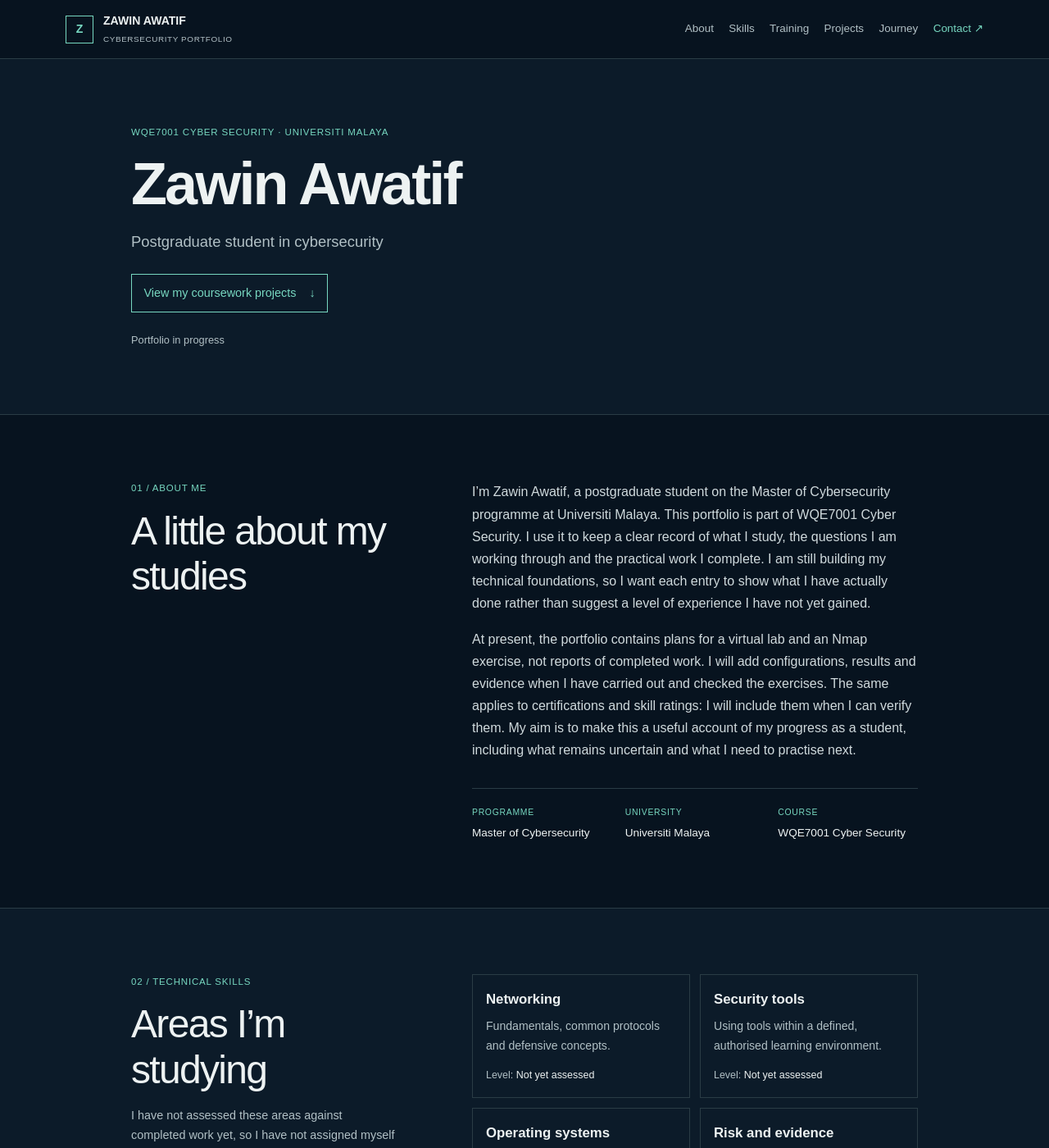
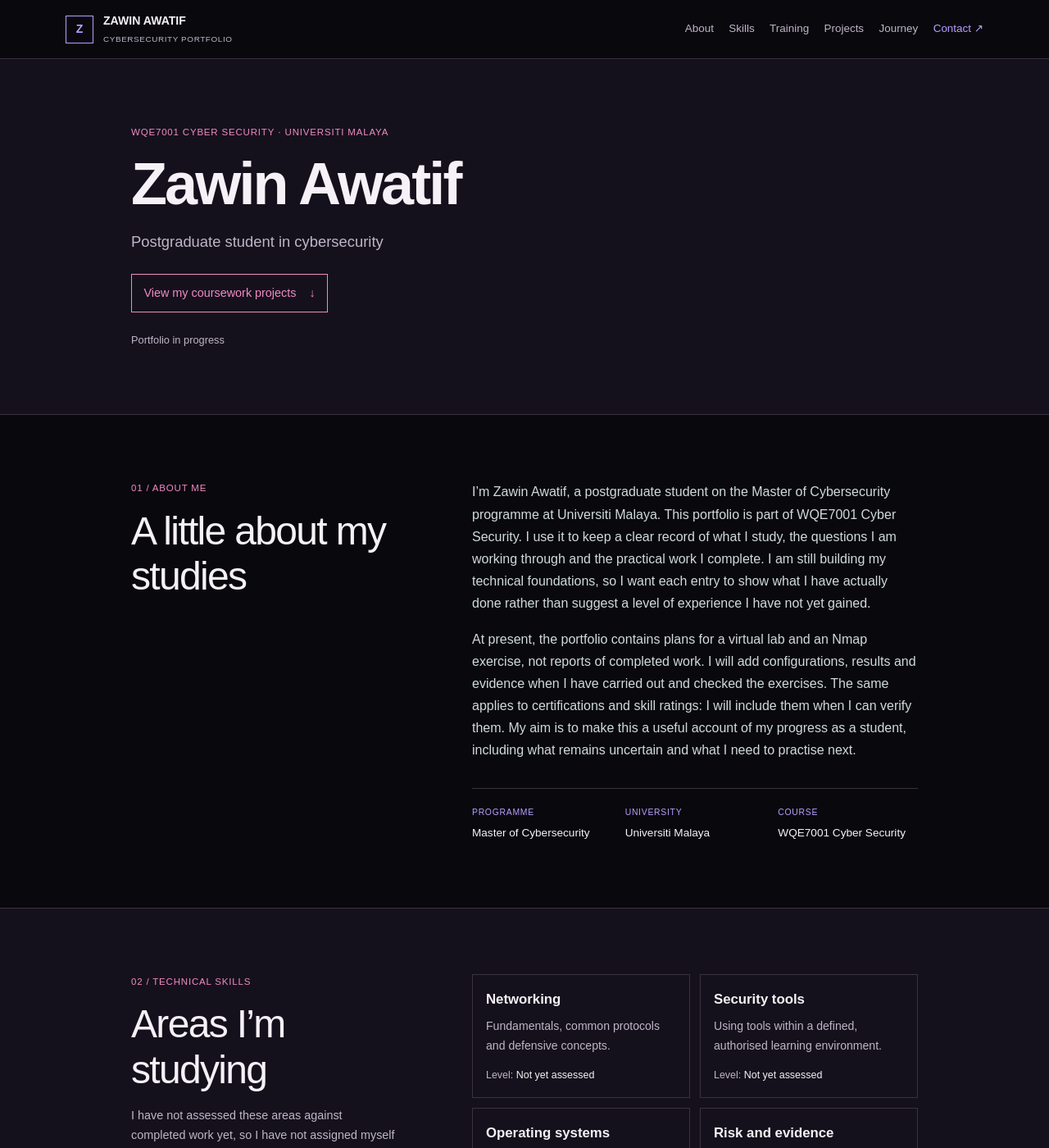
Before and after one commit to WinZapri/cybersecurity-portfolio, a Jekyll site: the page built from index.md, in a window 1280 px wide and 1400 px high. Shown: the whole window at 82% size. Built offline with Jekyll 4.4.1, drawn with Linux system fonts in a browser that asks for light colours.

Commit message:
style: restore black pink purple theme
Co-authored-by: Copilot App <223556219+Copilot@users.noreply.github.com>

```diff
--- a/_layouts/default.html
+++ b/_layouts/default.html
@@ -4,7 +4,7 @@
     <meta charset="utf-8">
     <meta name="viewport" content="width=device-width, initial-scale=1">
     <meta name="description" content="{{ page.description | default: site.description | escape }}">
-    <meta name="theme-color" content="#07131f">
+    <meta name="theme-color" content="#09080d">
     <title>{{ page.title | default: site.title | escape }}</title>
     <link rel="stylesheet" href="{{ '/assets/css/portfolio.css' | relative_url }}">
   </head>
--- a/assets/css/portfolio.css
+++ b/assets/css/portfolio.css
@@ -1,11 +1,12 @@
 :root {
   color-scheme: dark;
-  --navy: #07131f;
-  --navy-light: #0c1b29;
-  --teal: #77d7c0;
-  --text: #edf2f2;
-  --muted: #b1c0c5;
-  --line: #2a3c45;
+  --navy: #09080d;
+  --navy-light: #15111c;
+  --pink: #f08ac4;
+  --purple: #b7a0ff;
+  --text: #f5f1f7;
+  --muted: #beb5c8;
+  --line: #39313f;
   --sans: Arial, Helvetica, sans-serif;
 }
 
@@ -13,24 +14,25 @@
 html { scroll-padding-top: 5rem; }
 body { margin: 0; background: var(--navy); color: var(--text); font-family: var(--sans); font-size: 16px; line-height: 1.7; }
 a { color: inherit; }
-a:focus-visible { outline: 2px solid var(--teal); outline-offset: 4px; }
-.skip-link { position: absolute; z-index: 20; top: .75rem; left: .75rem; padding: .6rem 1rem; transform: translateY(-160%); background: var(--teal); color: var(--navy); }
+a:focus-visible { outline: 2px solid var(--pink); outline-offset: 4px; }
+.skip-link { position: absolute; z-index: 20; top: .75rem; left: .75rem; padding: .6rem 1rem; transform: translateY(-160%); background: var(--pink); color: var(--navy); }
 .skip-link:focus { transform: translateY(0); }
 .site-header { position: sticky; z-index: 10; top: 0; display: flex; align-items: center; justify-content: space-between; gap: 1.5rem; min-height: 72px; padding: .75rem max(6vw, calc((100vw - 1120px) / 2)); border-bottom: 1px solid var(--line); background: var(--navy); }
 .brand { display: flex; align-items: center; gap: .75rem; color: var(--text); font-size: .88rem; font-weight: 700; text-decoration: none; }
-.brand-mark { display: grid; width: 34px; height: 34px; place-items: center; border: 1px solid var(--teal); color: var(--teal); font-weight: 700; }
+.brand-mark { display: grid; width: 34px; height: 34px; place-items: center; border: 1px solid var(--purple); color: var(--purple); font-weight: 700; }
 .brand-subtitle { display: block; margin-top: .1rem; color: var(--muted); font-size: .62rem; font-weight: 400; letter-spacing: .06em; }
 .site-nav { display: flex; flex-wrap: wrap; align-items: center; gap: .55rem 1.15rem; }
 .site-nav a { color: var(--muted); font-size: .84rem; text-decoration: none; }
-.site-nav a:hover, .site-nav a:focus-visible, .site-nav .nav-contact { color: var(--teal); }
+.site-nav a:hover, .site-nav a:focus-visible { color: var(--pink); }
+.site-nav .nav-contact { color: var(--purple); }
 main { overflow: hidden; }
 .hero { display: flex; min-height: 390px; flex-direction: column; align-items: flex-start; justify-content: center; padding: 5rem max(10vw, calc((100vw - 960px) / 2)); background: var(--navy-light); }
 .eyebrow, .project-status, .meta-label { font-size: .72rem; letter-spacing: .07em; text-transform: uppercase; }
-.eyebrow { margin: 0 0 .85rem; color: var(--teal); }
+.eyebrow { margin: 0 0 .85rem; color: var(--pink); }
 .hero h1 { margin: 0; font-size: clamp(2.6rem, 6vw, 4.5rem); font-weight: 600; letter-spacing: -.04em; line-height: 1.1; }
 .hero-copy { margin: .9rem 0 1.5rem; color: var(--muted); font-size: 1.15rem; }
-.button { display: inline-flex; align-items: center; gap: 1rem; padding: .65rem .9rem; border: 1px solid var(--teal); color: var(--teal); font-size: .9rem; text-decoration: none; }
-.button:hover { background: rgba(119, 215, 192, .08); }
+.button { display: inline-flex; align-items: center; gap: 1rem; padding: .65rem .9rem; border: 1px solid var(--pink); color: var(--pink); font-size: .9rem; text-decoration: none; }
+.button:hover { background: rgba(240, 138, 196, .08); }
 .hero-note { margin: 1.4rem 0 0; color: var(--muted); font-size: .8rem; }
 .section { display: grid; grid-template-columns: minmax(210px, .75fr) 1.25fr; gap: clamp(2rem, 7vw, 6rem); padding: 5rem max(10vw, calc((100vw - 960px) / 2)); border-top: 1px solid var(--line); }
 .section-heading h2, .contact-section h2 { max-width: 430px; margin: 0; font-size: clamp(2rem, 4vw, 3rem); font-weight: 500; letter-spacing: -.035em; line-height: 1.15; }
@@ -39,7 +41,7 @@ main { overflow: hidden; }
 .section-body > p:first-child { margin-top: 0; }
 .about-meta { display: grid; grid-template-columns: repeat(3, 1fr); gap: 1rem; margin-top: 2rem; padding-top: 1.25rem; border-top: 1px solid var(--line); }
 .about-meta div { display: flex; flex-direction: column; gap: .3rem; }
-.meta-label { color: var(--teal); font-size: .65rem; }
+.meta-label { color: var(--purple); font-size: .65rem; }
 .about-meta strong { color: var(--text); font-size: .85rem; font-weight: 500; }
 .skills-section, .career-section { background: var(--navy-light); }
 .skills-grid { display: grid; grid-template-columns: repeat(2, minmax(0, 1fr)); gap: .75rem; }
@@ -57,9 +59,9 @@ main { overflow: hidden; }
 .projects-section .section-intro { grid-column: 2; grid-row: 2; justify-self: end; margin: 0; }
 .project-grid { display: grid; grid-template-columns: repeat(2, minmax(0, 1fr)); gap: 1rem; }
 .project-card { display: flex; min-height: 250px; flex-direction: column; align-items: flex-start; padding: 1.35rem; border: 1px solid var(--line); }
-.project-status { margin: 0 0 1.3rem; color: var(--teal); font-size: .65rem; }
+.project-status { margin: 0 0 1.3rem; color: var(--purple); font-size: .65rem; }
 .project-card h3 { max-width: 480px; }
-.card-link { display: flex; justify-content: space-between; gap: 1rem; width: 100%; margin-top: auto; padding-top: 1.5rem; color: var(--teal); font-size: .88rem; text-decoration: none; }
+.card-link { display: flex; justify-content: space-between; gap: 1rem; width: 100%; margin-top: auto; padding-top: 1.5rem; color: var(--pink); font-size: .88rem; text-decoration: none; }
 .card-link:hover, .contact-links a:hover { text-decoration: underline; text-underline-offset: .2em; }
 .journey-section { background: var(--navy); }
 .journey-heading { align-self: start; }
@@ -68,13 +70,13 @@ main { overflow: hidden; }
 .contact-section { padding: 5rem max(10vw, calc((100vw - 960px) / 2)); border-top: 1px solid var(--line); background: var(--navy-light); }
 .contact-section > p:not(.eyebrow):not(.small-note) { color: var(--muted); }
 .contact-links { display: flex; flex-wrap: wrap; gap: .8rem 1.7rem; margin-top: 1.3rem; }
-.contact-links a { color: var(--teal); font-size: .9rem; }
+.contact-links a { color: var(--purple); font-size: .9rem; }
 .small-note { max-width: 520px; margin-top: 1rem; color: var(--muted); font-size: .78rem; }
 .site-footer { display: flex; align-items: center; justify-content: space-between; gap: 1rem; padding: 1.3rem max(6vw, calc((100vw - 1120px) / 2)); border-top: 1px solid var(--line); color: var(--muted); font-size: .75rem; }
 .site-footer p { margin: 0; }
 .footer-brand { color: var(--text); font-size: .72rem; font-weight: 600; text-decoration: none; }
 .footer-brand span { color: var(--muted); font-weight: 400; }
-.site-footer > a:last-child { color: var(--teal); text-decoration: none; }
+.site-footer > a:last-child { color: var(--purple); text-decoration: none; }
 
 @media (max-width: 800px) {
   .site-header { align-items: flex-start; flex-direction: column; gap: .65rem; padding: .8rem 5vw; }
```
